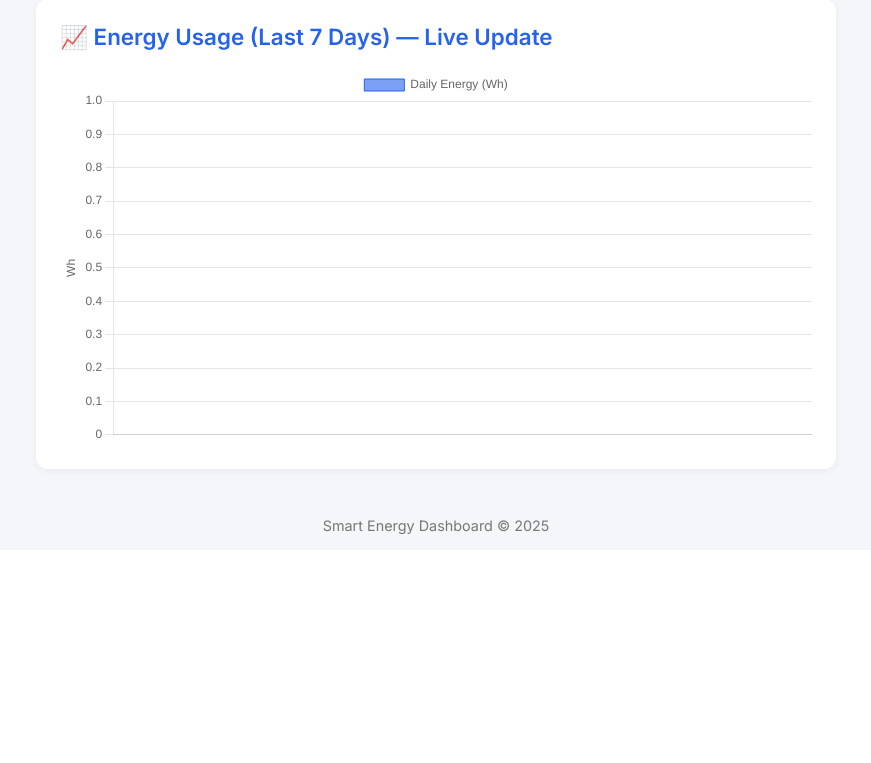
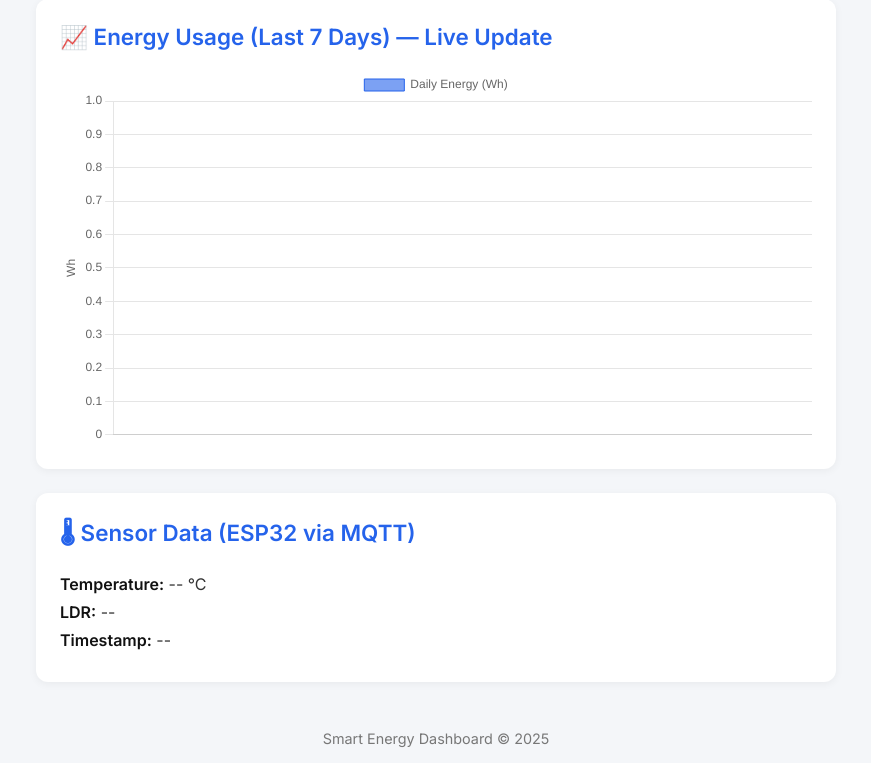
Before and after one commit to sanjay-govind1/Smart-Energy, a Django app: template energy/templates/energy/home.html in a window 1280 px wide. Shown: the part 255-1018 px from the top of the page, without its empty margins (204-1075 px from the left). Before the commit the page ends 790 px from the top, so only its background shows below. Run offline with Django 3.2, Linux system fonts and the light colour scheme; the template is opened without the code that fills it, so the values that code supplies are empty.

Commit message:
Mqtt Client

```diff
--- a/energy/templates/energy/home.html
+++ b/energy/templates/energy/home.html
@@ -114,7 +114,12 @@
   <h2>📈 Energy Usage (Last 7 Days) — Live Update</h2>
   <canvas id="energyChart"></canvas>
 </div>
-
+<div class="card">
+      <h2>🌡 Sensor Data (ESP32 via MQTT)</h2>
+      <p class="stat"><strong>Temperature:</strong> <span id="tempValue">--</span> °C</p>
+      <p class="stat"><strong>LDR:</strong> <span id="ldrValue">--</span></p>
+      <p class="stat"><strong>Timestamp:</strong> <span id="sensorTime">--</span></p>
+    </div>
 <!-- Chart.js library -->
   <script src="https://cdn.jsdelivr.net/npm/chart.js"></script>
 
@@ -164,7 +169,36 @@
       refreshChart();
       setInterval(refreshChart, 60 * 1000);
     });
+
+    function refreshSensor() {
+      fetch("{% url 'latest_sensor' %}")
+        .then(res => res.json())
+        .then(data => {
+          if (!data.error) {
+            document.getElementById("tempValue").textContent = data.temperature;
+            document.getElementById("ldrValue").textContent = data.ldr;
+            document.getElementById("sensorTime").textContent = data.timestamp;
+
+            // Example threshold check: highlight if temp > 30
+            if (data.temperature > 30) {
+              document.getElementById("tempValue").style.color = "red";
+            } else {
+              document.getElementById("tempValue").style.color = "black";
+            }
+          }
+        })
+        .catch(err => console.error("Sensor fetch error:", err));
+    }
+
+    // Poll every 5 seconds
+    refreshSensor();
+    setInterval(refreshSensor, 5000);
+
   </script>
+
+
+
+
   </main>
 
   <footer>
--- a/energy/urls.py
+++ b/energy/urls.py
@@ -4,4 +4,5 @@ from . import views
 urlpatterns = [
     path("collect/", views.collect_data_view, name="collect_data"),
     path("readings/", views.readings_list, name="readings"),
+    path("latest-sensor/", views.latest_sensor, name="latest_sensor"),
 ]
```
Also changed, not shown: energy/models.py (+9 -0 lines), energy/views.py (+12 -0 lines), scripts/mqtt_subscriber.py (added, +32 -0 lines), scripts/plug_test.py (added, +23 -0 lines), energy/migrations/0002_sensorreading.py (added). Lines whose indentation alone changed are shown as unchanged.
